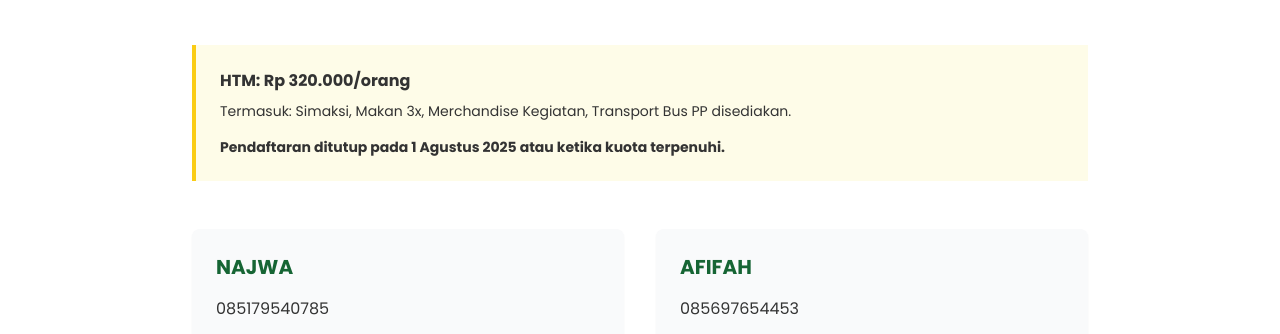
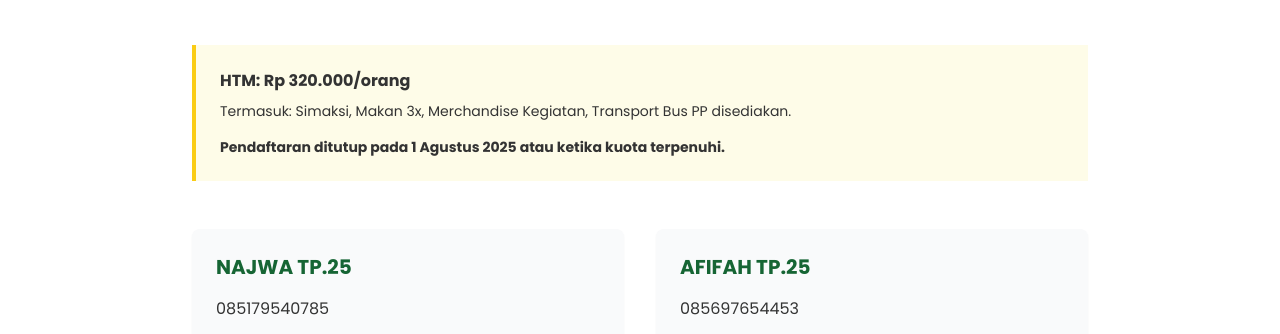
Before and after one commit to aldytarigan/famcamp-teksapala, a plain HTML site: page index.html in a window 1280 px wide. Shown: the part 2819-3153 px from the top of the page. Drawn offline with nearby package versions, Linux system fonts and the light colour scheme.

Commit message:
Update index.html

```diff
--- a/index.html
+++ b/index.html
@@ -214,7 +214,7 @@
 
             <div class="grid md:grid-cols-2 gap-8 mb-12">
                 <div class="bg-gray-50 p-6 rounded-lg shadow-sm">
-                    <h3 class="font-bold text-xl mb-4 text-green-800">NAJWA</h3>
+                    <h3 class="font-bold text-xl mb-4 text-green-800">NAJWA TP.25</h3>
                     <p class="mb-4">085179540785</p>
                     <a href="https://wa.me/6285179540785" class="bg-green-500 hover:bg-green-600 text-white font-bold py-2 px-4 rounded-full inline-flex items-center">
                         <i class="fab fa-whatsapp mr-2"></i> WhatsApp
@@ -222,7 +222,7 @@
                 </div>
 
                 <div class="bg-gray-50 p-6 rounded-lg shadow-sm">
-                    <h3 class="font-bold text-xl mb-4 text-green-800">AFIFAH</h3>
+                    <h3 class="font-bold text-xl mb-4 text-green-800">AFIFAH TP.25</h3>
                     <p class="mb-4">085697654453</p>
                     <a href="https://wa.me/6285697654453" class="bg-green-500 hover:bg-green-600 text-white font-bold py-2 px-4 rounded-full inline-flex items-center">
                         <i class="fab fa-whatsapp mr-2"></i> WhatsApp
```
